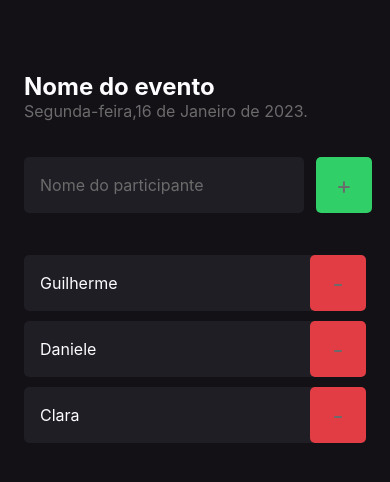
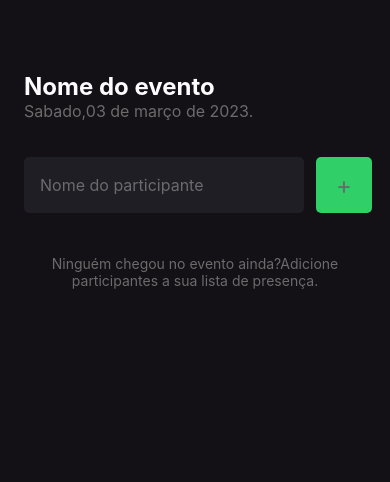
Before and after one commit to Danny-ctrl/imHere, a React Native app: screen / in a window 390 px wide. Shown: the top 482 px of the page. Built offline with nearby package versions, Linux system fonts and the light colour scheme.

Commit message:
setNameParticipants

```diff
--- a/src/screens/Home/index.tsx
+++ b/src/screens/Home/index.tsx
@@ -1,15 +1,21 @@
-import React from 'react';
+import React, { useState } from 'react';
 import { Text, View, TextInput, TouchableOpacity, FlatList, Alert } from 'react-native';
 import { Participant } from '../../components/Participant';
 import { styles } from './styles';
 
 export function Home() {
-  const participants = ['Guilherme', 'Daniele', 'Clara'];
+
+  const [participants, setParticipants] = useState<string[]>([]);
+  const [participantName, setParticipanteName] = useState('');
+
+
 
   function handleParticipantAdd() {
-    if (participants.includes('Daniele')) {
+    if (participants.includes(participantName)) {
       return Alert.alert('Participante existe', 'Já existe um participante na lista com esse nome')
     }
+    setParticipants(prevState => [...prevState, participantName]);
+    setParticipanteName(' ');
   }
   function handleParticipantRemove(name: string) {
     Alert.alert('Remover', `Remover o participante ${name}?`, [
@@ -30,13 +36,15 @@ export function Home() {
       </Text>
 
       <Text style={styles.eventDate}>
-        Segunda-feira,16 de Janeiro de 2023.
+        Sabado,03 de março de 2023.
       </Text>
       <View style={styles.form}>
         <TextInput
           style={styles.input}
           placeholder="Nome do participante"
           placeholderTextColor="#6B6B6B"
+          onChangeText={setParticipanteName}
+          value={participantName}
         />
 
         <TouchableOpacity style={styles.button} onPress={handleParticipantAdd}>
```
